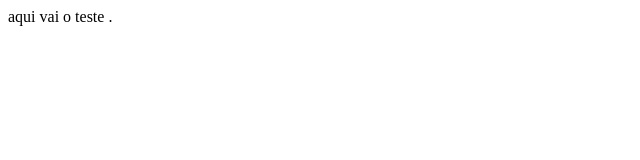
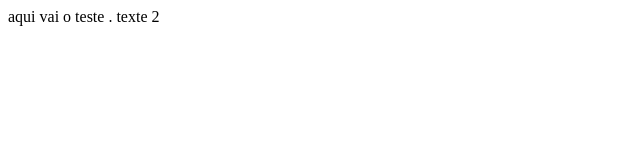
Before and after one commit to augustomonte19/agt, a plain HTML site: page index.html in a window 1280 px wide. Shown: the full height of the page, 0-640 px from the left. Drawn offline with Linux system fonts and the light colour scheme.

Commit message:
modificando index.html

```diff
--- a/index.html
+++ b/index.html
@@ -7,5 +7,7 @@
 </head>
 <body>
  aqui vai o teste .
+
+ texte 2
 </body>
 </html>
```
